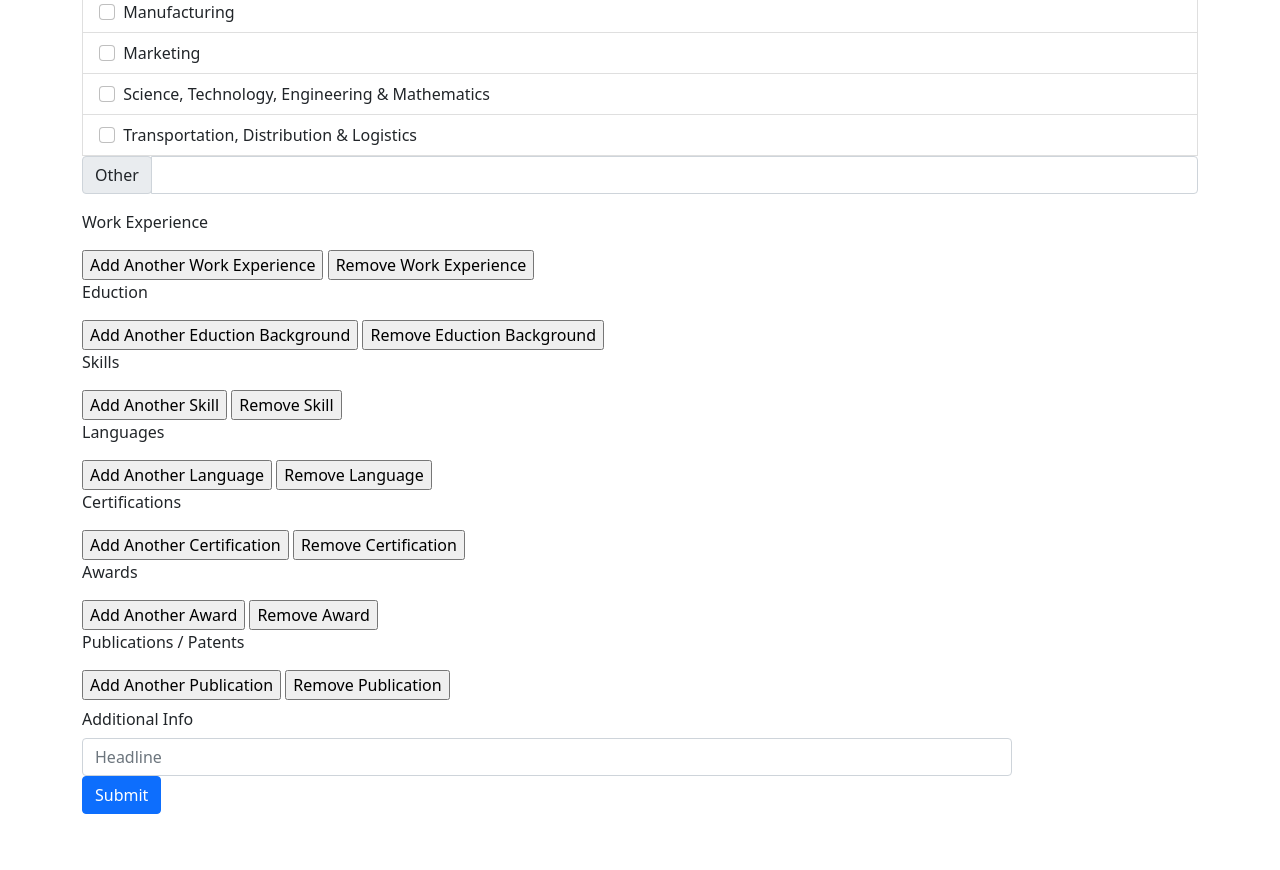
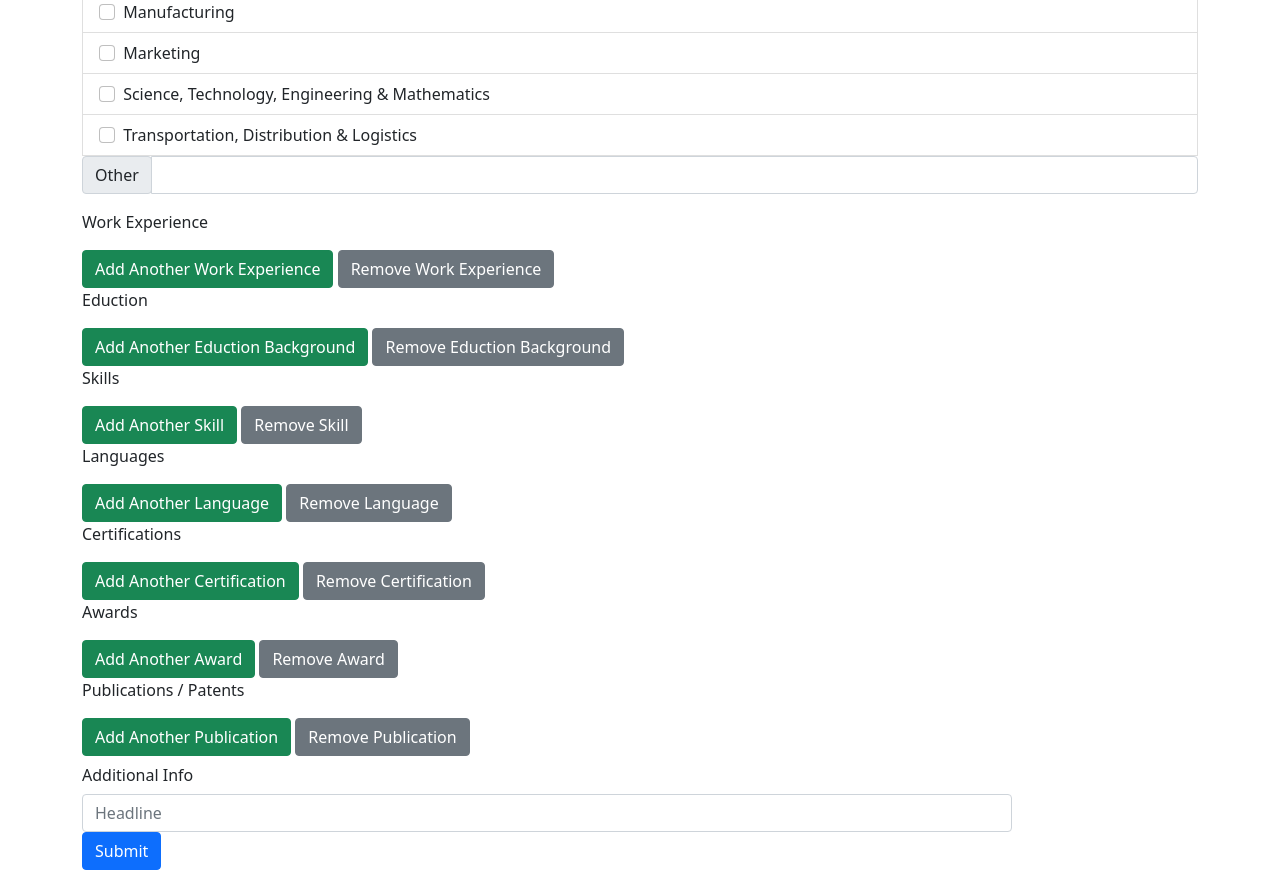
Before and after one commit to isakaii/neurodiversity-job-engine, a Django app: page /resumes/upload in a window 1280 px wide. Shown: the part 2074-2944 px from the top of the page. Before the commit the page ends 2888 px from the top, so only its background shows below. Run offline with Django 3.2, Linux system fonts and the light colour scheme; the visitor is signed in with stand-in values (Sample User, id 1); some libraries are stand-ins or nearby versions.

Commit message:
layout in progress

```diff
--- a/jobmatching/resumes/templates/resumes/upload.html
+++ b/jobmatching/resumes/templates/resumes/upload.html
@@ -90,58 +90,65 @@
 
             <div class="form-group">
                 <p class="text-left">Work Experience</p>
-                <div class="list-group" id="work_experience_form">
+                <div class="row">
+                    <div class="list-group" id="work_experience_form">
+                    </div>
                 </div>
-                <input type="button" value="Add Another Work Experience" id="add_work_experience" onclick="add_work_experience_func(event);">
-                <input type="button" value="Remove Work Experience" id="remove_work_experience" onclick="remove_work_experience_func(event);">
+
+                <div class="row">
+                    <div class="col">
+                        <input class="btn btn-success" type="button" value="Add Another Work Experience" id="add_work_experience" onclick="add_work_experience_func(event);">
+                        <input class="btn btn-secondary" type="button" value="Remove Work Experience" id="remove_work_experience" onclick="remove_work_experience_func(event);">
+                    </div>
+                </div>
             </div>
 
             <div class="form-group">
                 <p class="text-left">Eduction</p>
                 <div class="list-group" id="eduction_form">
                 </div>
-                <input type="button" value="Add Another Eduction Background" id="add_eduction" onclick="add_eduction_func(event);">
-                <input type="button" value="Remove Eduction Background" id="remove_eduction" onclick="remove_eduction_func(event);">
+                <input class="btn btn-success" type="button" value="Add Another Eduction Background" id="add_eduction" onclick="add_eduction_func(event);">
+                <input class="btn btn-secondary" type="button" value="Remove Eduction Background" id="remove_eduction" onclick="remove_eduction_func(event);">
             </div>
 
             <div class="form-group">
                 <p class="text-left">Skills</p>
                 <div class="list-group" id="skills_form">
                 </div>
-                <input type="button" value="Add Another Skill" id="add_skills" onclick="add_skills_func(event);">
-                <input type="button" value="Remove Skill" id="remove_skills" onclick="remove_skills_func(event);">
+                <input class="btn btn-success" type="button" value="Add Another Skill" id="add_skills" onclick="add_skills_func(event);">
+                <input class="btn btn-secondary" type="button" value="Remove Skill" id="remove_skills" onclick="remove_skills_func(event);">
             </div>
 
             <div class="form-group">
                 <p class="text-left">Languages</p>
                 <div class="list-group" id="languages_form">
                 </div>
-                <input type="button" value="Add Another Language" id="add_languages" onclick="add_languages_func(event);">
-                <input type="button" value="Remove Language" id="remove_languages" onclick="remove_languages_func(event);">
+                <input class="btn btn-success" type="button" value="Add Another Language" id="add_languages" onclick="add_languages_func(event);">
+                <input class="btn btn-secondary" type="button" value="Remove Language" id="remove_languages" onclick="remove_languages_func(event);">
             </div>
 
             <div class="form-group">
                 <p class="text-left">Certifications</p>
                 <div class="list-group" id="certifications_form">
                 </div>
-                <input type="button" value="Add Another Certification" id="add_certifications" onclick="add_certifications_func(event);">
-                <input type="button" value="Remove Certification" id="remove_certifications" onclick="remove_certifications_func(event);">
+                <input class="btn btn-success" type="button" value="Add Another Certification" id="add_certifications" onclick="add_certifications_func(event);">
+                <input class="btn btn-secondary" type="button" value="Remove Certification" id="remove_certifications" onclick="remove_certifications_func(event);">
             </div>
 
             <div class="form-group">
                 <p class="text-left">Awards</p>
                 <div class="list-group" id="awards_form">
                 </div>
-                <input type="button" value="Add Another Award" id="add_award" onclick="add_awards_func(event);">
-                <input type="button" value="Remove Award" id="remove_award" onclick="remove_awards_func(event);">
+                <input class="btn btn-success" type="button" value="Add Another Award" id="add_award" onclick="add_awards_func(event);">
+                <input class="btn btn-secondary" type="button" value="Remove Award" id="remove_award" onclick="remove_awards_func(event);">
             </div>
 
             <div class="form-group">
                 <p class="text-left">Publications / Patents</p>
                 <div class="list-group" id="publications_form">
                 </div>
-                <input type="button" value="Add Another Publication" id="add_publications" onclick="add_publications_func(event);">
-                <input type="button" value="Remove Publication" id="remove_publications" onclick="remove_publications_func(event);">
+                <input class="btn btn-success" type="button" value="Add Another Publication" id="add_publications" onclick="add_publications_func(event);">
+                <input class="btn btn-secondary" type="button" value="Remove Publication" id="remove_publications" onclick="remove_publications_func(event);">
             </div>
 
             <div class="form-group">
--- a/jobmatching/static/js/upload.form.js
+++ b/jobmatching/static/js/upload.form.js
@@ -1,3 +1,22 @@
+SINGLE_TEXT_INPUT_GROUP = `
+<div class="input-group">
+    <div class="col-sm-10">
+        <label for="name" class="col-sm-2 col-form-label">{0}</label>
+        <input class="form-control" name="{1}"/>
+    </div>
+</div>
+`
+
+RADIO_CHECK_BOX = `
+<div class="form-check form-check-inline">
+    <input class="form-check-input" type="radio" name="{0}" value="{1}" id="{0}{2}">
+    <label class="form-check-label" for="{0}{2}">
+        {1}
+    </label>
+</div>
+`
+
+
 var work_experiences = 1;
 var eductions = 1;
 var skills = 1;
@@ -8,6 +27,15 @@ var publicatiions = 1;
 
 var parser = new DOMParser();
 
+String.prototype.format = function() {
+    a = this;
+    for (k in arguments) {
+        a = a.replaceAll("{" + k + "}", arguments[k])
+    }
+
+    return a
+}
+
 function add_work_experience_func(e) {
     e.preventDefault();
 
@@ -16,49 +44,32 @@ function add_work_experience_func(e) {
 
     var doc = parser.parseFromString(
         `
+        <div class="container-md">
             <p class="text-left">Work Experience ${work_experiences}</p>
-        <div class="input-group mb-3">
-            <div class="input-group-prepend">
-                <span class="input-group-text" id="basic-addon1">Job Title</span>
+            ${SINGLE_TEXT_INPUT_GROUP.format("Job Title", form_name)}
+            ${SINGLE_TEXT_INPUT_GROUP.format("Company", form_name)}
+            ${SINGLE_TEXT_INPUT_GROUP.format("Location", form_name)}
+
+            <div class="row">
+                <label class="col-sm-2 col-form-label">Job Type</label>
             </div>
-            <input class="form-control" name="${form_name}"></textarea>
+            <div class="row">
+                <div class="col">
+                    ${RADIO_CHECK_BOX.format(form_name, "Full time", "_jobtype1")}
+                    ${RADIO_CHECK_BOX.format(form_name, "Part time", "_jobtype2")}
+                    ${RADIO_CHECK_BOX.format(form_name, "Contract", "_jobtype3")}
+                    ${RADIO_CHECK_BOX.format(form_name, "Temporary", "_jobtype4")}
+                    ${RADIO_CHECK_BOX.format(form_name, "Internship", "_jobtype5")}
+                    ${RADIO_CHECK_BOX.format(form_name, "Commission", "_jobtype6")}
+                    ${RADIO_CHECK_BOX.format(form_name, "Pre-employment Training", "_jobtype7")}
                 </div>
-        <div class="input-group mb-3">
-            <div class="input-group-prepend">
-                <span class="input-group-text" id="basic-addon1">Company</span>
             </div>
-            <input class="form-control" name="${form_name}"></textarea>
+
+            <div class="row">
+                <label for="name" class="col-sm-2 col-form-label">Time Period</label>
             </div>
-        <div class="input-group mb-3">
-            <div class="input-group-prepend">
-                <span class="input-group-text" id="basic-addon1">Location</span>
-            </div>
-            <input class="form-control" name="${form_name}"></textarea>
-        </div>
-        <div class="input-group mb-3">
-            <div class="input-group-prepend">
-                <span class="input-group-text" id="basic-addon1">Job type</span>
-            </div>
-            <label class="list-group-item">
-                <input class="form-check-input me-1" type="checkbox" value="Full time" name="${form_name}">
-                Full time
-                <input class="form-check-input me-1" type="checkbox" value="Part time" name="${form_name}">
-                Part time
-                <input class="form-check-input me-1" type="checkbox" value="Contract" name="${form_name}">
-                Contract
-                <input class="form-check-input me-1" type="checkbox" value="Temporary" name="${form_name}">
-                Temporary
-                <input class="form-check-input me-1" type="checkbox" value="Internshi" name="${form_name}">
-                Internshi
-                <input class="form-check-input me-1" type="checkbox" value="Commissio" name="${form_name}">
-                Commission
-                <input class="form-check-input me-1" type="checkbox" value="Commissio" name="${form_name}">
-                Pre-employment training
-            </label>
-
-        </div>
-        <div class="input-group mb-3">
-            <p class="text-left">Time Period</p>
+            <div class="row">
+                <div class="col">
                     <div class="input-group-prepend">
                         <span class="input-group-text" id="basic-addon1">From</span>
                     </div>
@@ -68,12 +79,10 @@ function add_work_experience_func(e) {
                     </div>
                     <input class="form-control" name="${form_name}" value="Present"></textarea>
                 </div>
-        <div class="input-group mb-3">
-            <div class="input-group-prepend">
-                <span class="input-group-text" id="basic-addon1">Description</span>
             </div>
-            <input class="form-control" name="${form_name}"></textarea>
-        </div>`, "text/html"
+            ${SINGLE_TEXT_INPUT_GROUP.format("Description", form_name)}
+        </div>
+        `, "text/html"
     );
     work_experience_form.append(doc.body);
     work_experiences++;
```
Lines whose indentation alone changed are shown as unchanged.
